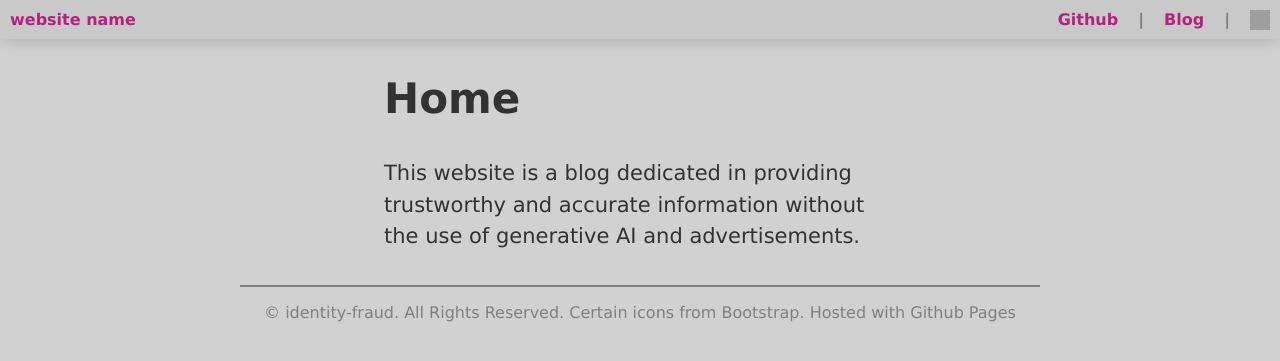
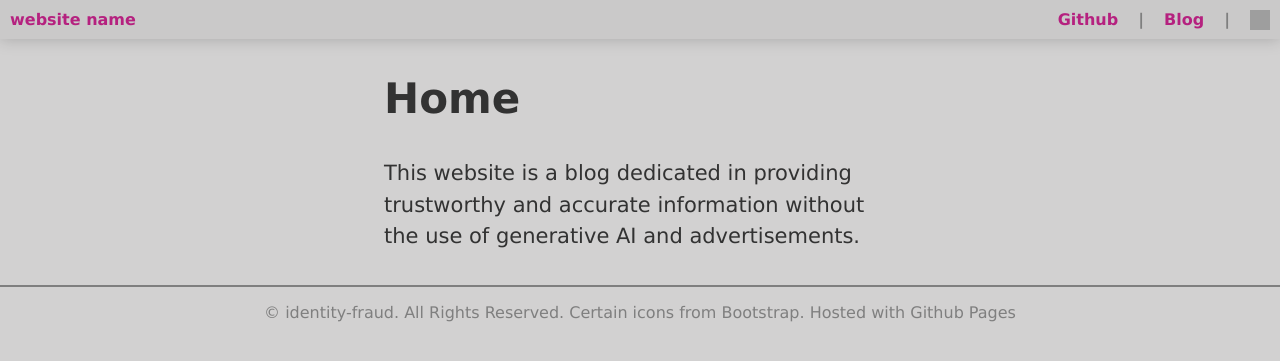
Before and after one commit to identity-fraud/10CT2-Task-2-Webapps, a Jekyll site: the page built from site/index.html, in a window 1280 px wide. Shown: the top 361 px of the page. Built offline with Jekyll 4.4.1, drawn with Linux system fonts in a browser that asks for light colours; grey boxes are pictures that could not be loaded.

Commit message:
Update style.css

```diff
--- a/site/styles/style.css
+++ b/site/styles/style.css
@@ -91,8 +91,6 @@ footer {
     color: var(--text-secondary);
     text-align: center;
     margin-top: 2rem;
-    margin-left: 240px;
-    margin-right: 240px;
 }
 
 footer hr {
```
